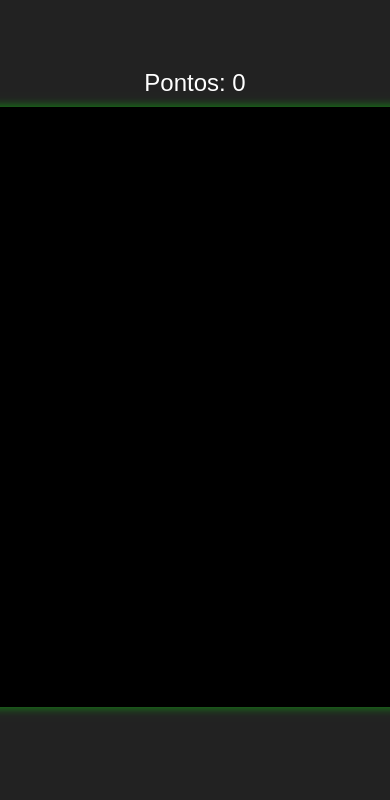
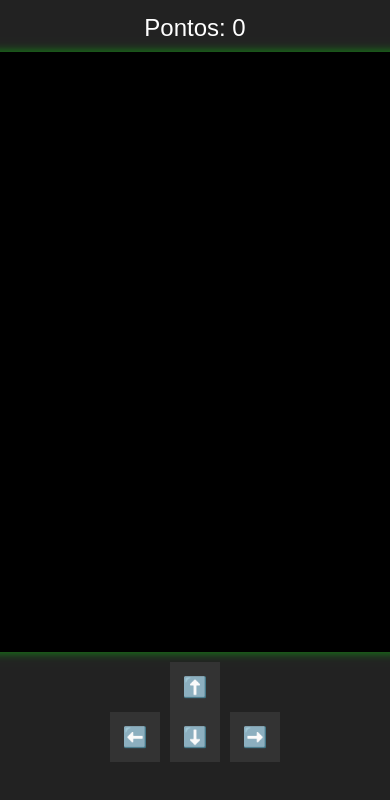
Before and after one commit to JosEduardoEFilho/00_zueria, a plain HTML site: page index.html in a window 390 px wide. Shown: the top 800 px of the page. Drawn offline with Linux system fonts and the light colour scheme.

Commit message:
Ajuste Mobile

```diff
--- a/index.html
+++ b/index.html
@@ -23,11 +23,38 @@
             font-size: 24px;
             margin-bottom: 10px;
         }
+        .controls {
+            display: flex;
+            flex-direction: column;
+            align-items: center;
+            margin-top: 10px;
+        }
+        .row {
+            display: flex;
+            gap: 10px;
+        }
+        button {
+            width: 50px;
+            height: 50px;
+            font-size: 20px;
+            background-color: #333;
+            color: white;
+            border: none;
+            cursor: pointer;
+        }
     </style>
 </head>
 <body>
     <div id="score">Pontos: 0</div>
     <canvas id="gameCanvas" width="600" height="600"></canvas>
+    <div class="controls">
+        <button onclick="changeDirection('up')">⬆️</button>
+        <div class="row">
+            <button onclick="changeDirection('left')">⬅️</button>
+            <button onclick="changeDirection('down')">⬇️</button>
+            <button onclick="changeDirection('right')">➡️</button>
+        </div>
+    </div>
     <script>
         const canvas = document.getElementById("gameCanvas");
         const ctx = canvas.getContext("2d");
@@ -113,17 +140,24 @@
 
         function increaseSpeed() {
             if (speed > 10) {
-                speed -= 20;
+                speed -= 15;
                 clearInterval(interval);
                 interval = setInterval(gameLoop, speed);
             }
         }
 
+        function changeDirection(newDirection) {
+            if (newDirection === "right" && direction !== "left") direction = "right";
+            if (newDirection === "left" && direction !== "right") direction = "left";
+            if (newDirection === "up" && direction !== "down") direction = "up";
+            if (newDirection === "down" && direction !== "up") direction = "down";
+        }
+
         document.addEventListener("keydown", event => {
-            if (event.key === "ArrowRight" && direction !== "left") direction = "right";
-            if (event.key === "ArrowLeft" && direction !== "right") direction = "left";
-            if (event.key === "ArrowUp" && direction !== "down") direction = "up";
-            if (event.key === "ArrowDown" && direction !== "up") direction = "down";
+            if (event.key === "ArrowRight") changeDirection("right");
+            if (event.key === "ArrowLeft") changeDirection("left");
+            if (event.key === "ArrowUp") changeDirection("up");
+            if (event.key === "ArrowDown") changeDirection("down");
         });
 
         interval = setInterval(gameLoop, speed);
```
